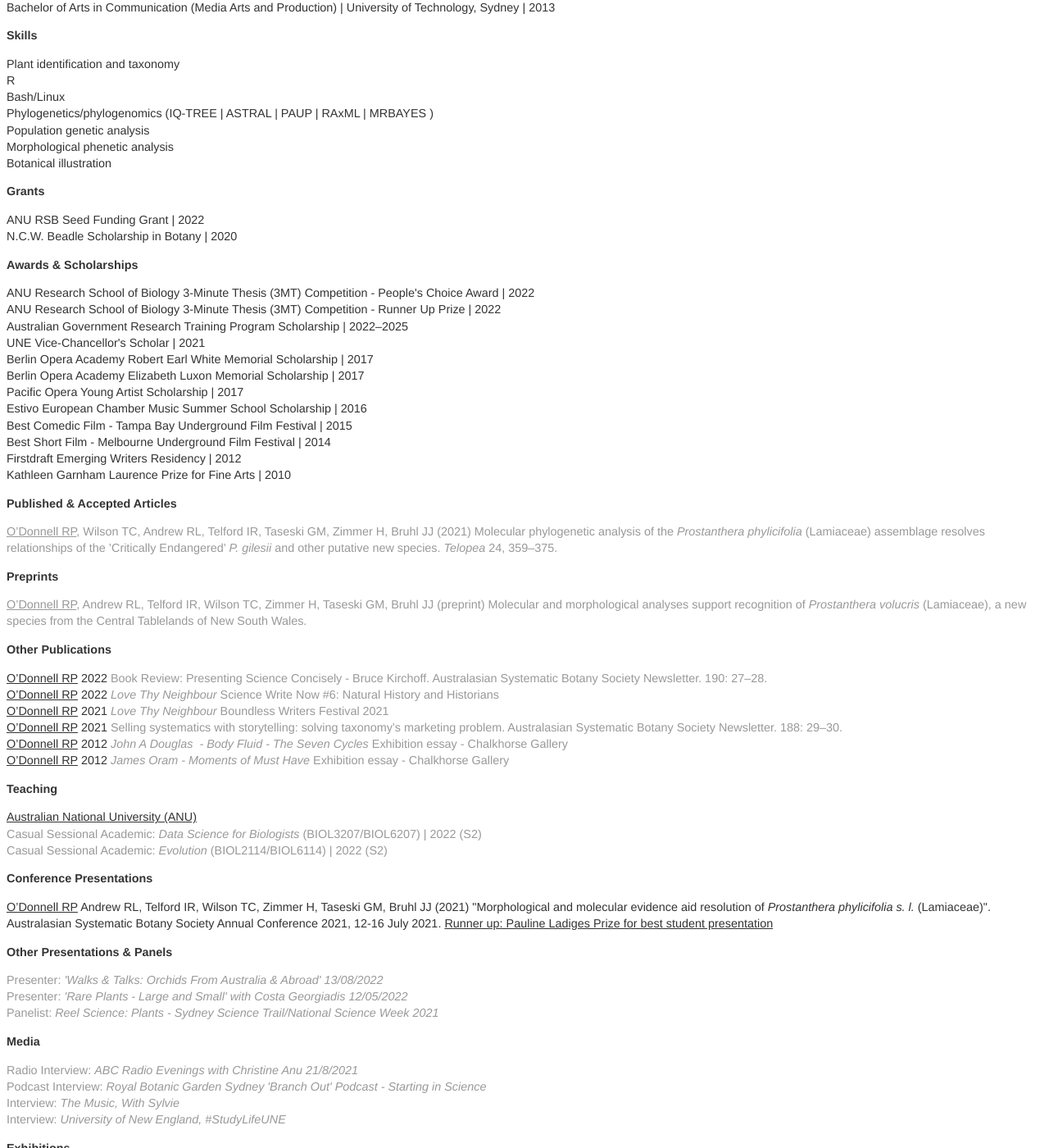
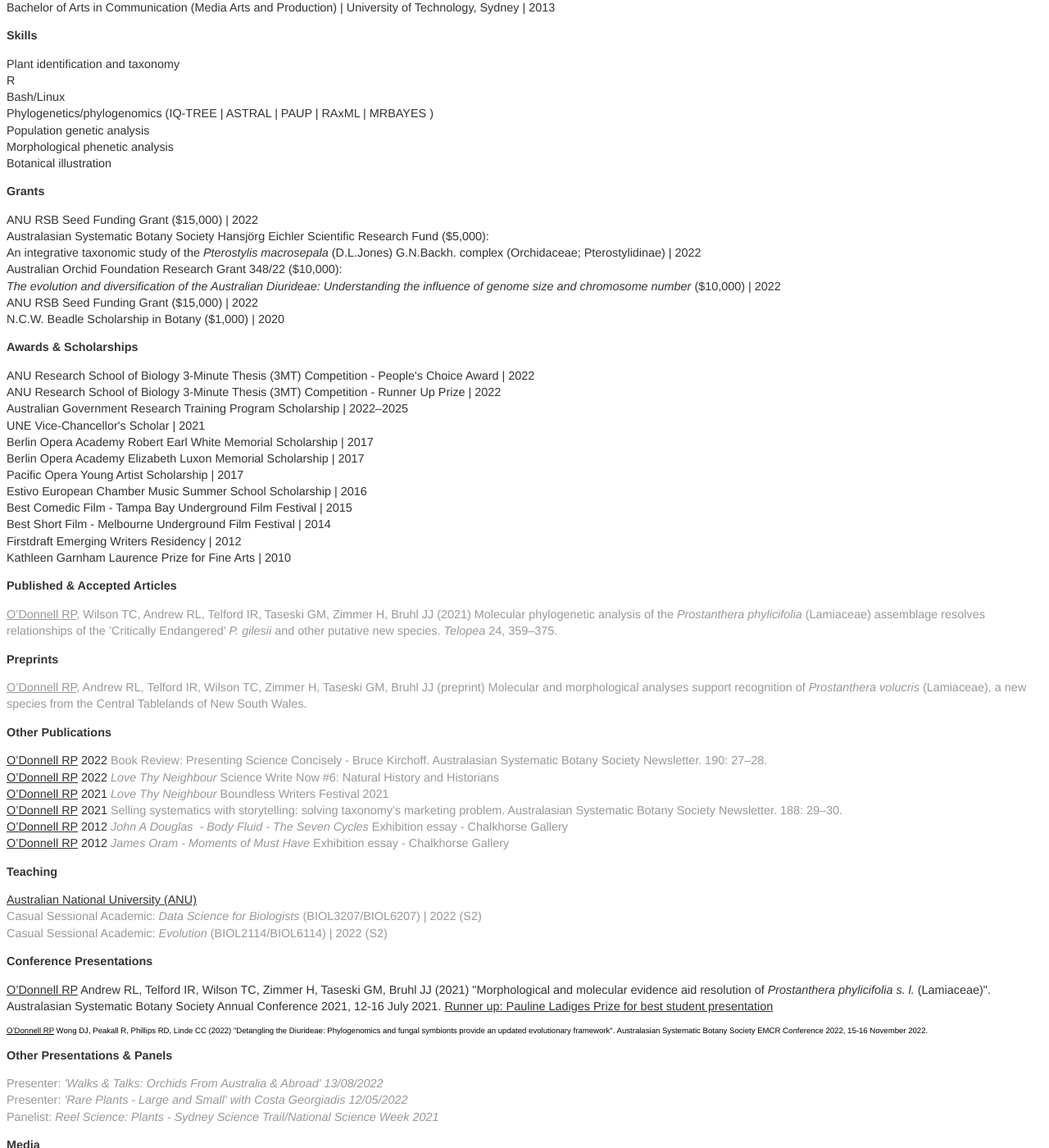
Before and after one commit to rpodonnell/rpodonnell.github.io, a Jekyll site: the page built from cv/index.html, in a window 1280 px wide and 1400 px high, scrolled down 243 px. Shown: the whole window at 82% size. Built offline with Jekyll 4.4.1, drawn with Linux system fonts in a browser that asks for light colours.

Commit message:
Update index.html

```diff
--- a/cv/index.html
+++ b/cv/index.html
@@ -23,8 +23,13 @@ Botanical illustration<br/>
 </p>
 
 <p><strong>Grants</strong></p>
-<p> ANU RSB Seed Funding Grant | 2022<br />
-N.C.W. Beadle Scholarship in Botany | 2020<br />
+<p> ANU RSB Seed Funding Grant ($15,000) | 2022<br />
+Australasian Systematic Botany Society Hansjörg Eichler Scientific Research Fund ($5,000): <br />
+An integrative taxonomic study of the <i>Pterostylis macrosepala</i> (D.L.Jones) G.N.Backh. complex (Orchidaceae; Pterostylidinae) | 2022<br />
+Australian Orchid Foundation Research Grant 348/22 ($10,000): <br />
+<i>The evolution and diversification of the Australian Diurideae: Understanding the influence of genome size and chromosome number</i> ($10,000) | 2022<br />
+ANU RSB Seed Funding Grant ($15,000) | 2022<br />
+N.C.W. Beadle Scholarship in Botany ($1,000) | 2020 <br />
 </p>
 
 <p><strong>Awards &amp; Scholarships&nbsp;</strong></p>
@@ -63,6 +68,7 @@ Kathleen Garnham Laurence Prize for Fine Arts | 2010</p>
 
 <p><strong>Conference Presentations</strong></p>
 <p><u>O’Donnell RP</u> Andrew RL, Telford IR, Wilson TC, Zimmer H, Taseski GM, Bruhl JJ (2021) "Morphological and molecular evidence aid resolution of <i>Prostanthera phylicifolia s. l.</i> (Lamiaceae)". Australasian Systematic Botany Society Annual Conference 2021, 12-16 July 2021. <u>Runner up: Pauline Ladiges Prize for best student presentation</u> </p>
+<u>O’Donnell RP</u> Wong DJ, Peakall R, Phillips RD, Linde CC (2022) "Detangling the Diurideae: Phylogenomics and fungal symbionts provide an updated evolutionary framework". Australasian Systematic Botany Society EMCR Conference 2022, 15-16 November 2022.
 
 <p><strong>Other Presentations & Panels</strong></p>
 <p>
```
